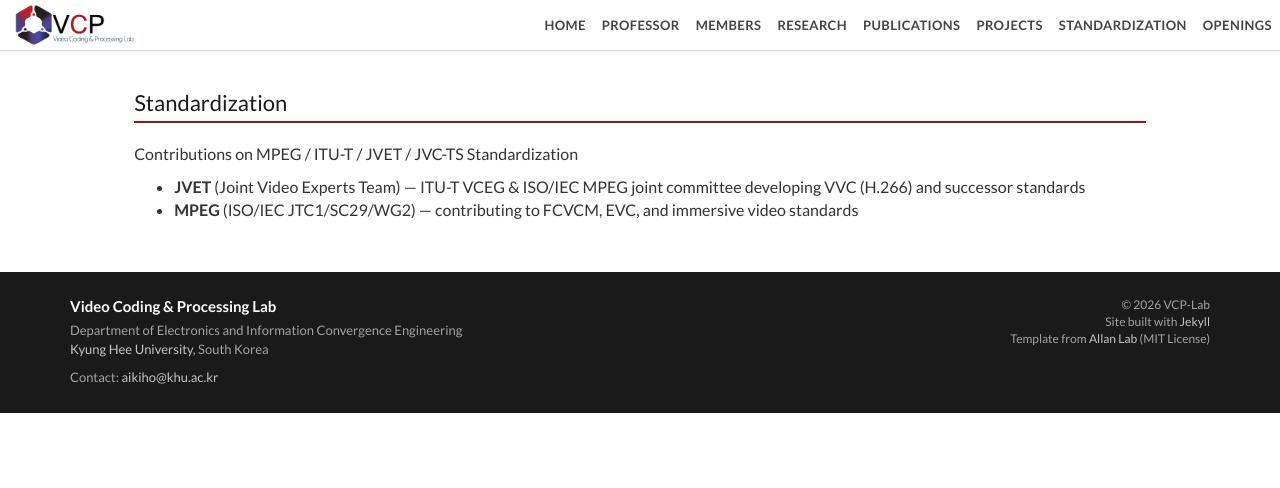
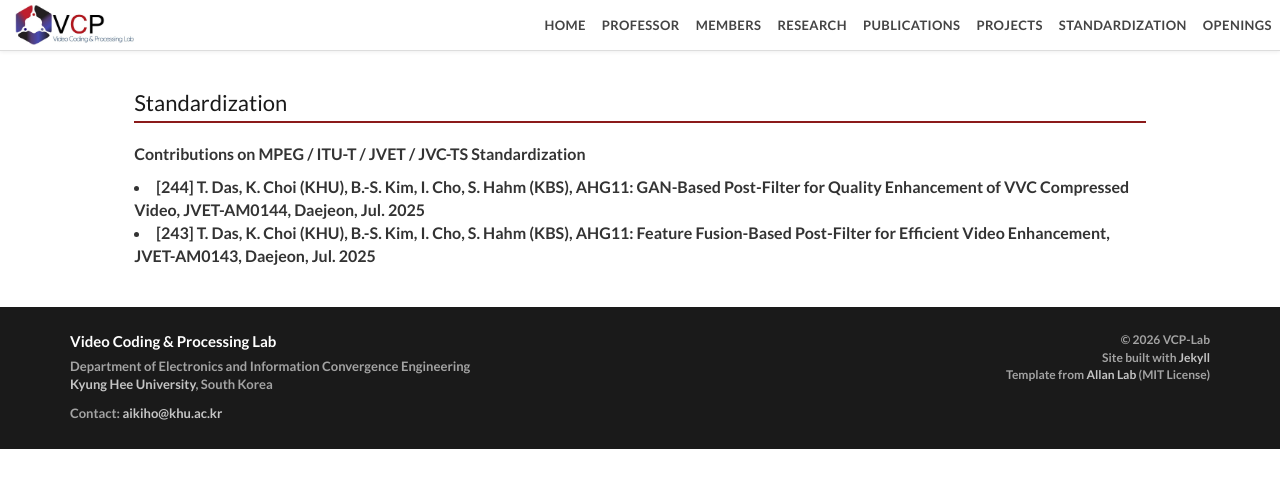
Before and after one commit to hazelran/lab_test, a Jekyll site: the page built from _pages/standardization.html, in a window 1280 px wide. Shown: the top 488 px of the page. Built offline with Jekyll 4.4.1, drawn with Linux system fonts in a browser that asks for light colours.

Commit message:
Update standardization.html

```diff
--- a/_pages/standardization.html
+++ b/_pages/standardization.html
@@ -7,10 +7,8 @@ permalink: /standardization/
 <div class="col-sm-10 col-sm-offset-1">
   <h2 class="section-heading">Standardization</h2>
 
-  <p>Contributions on MPEG / ITU-T / JVET / JVC-TS Standardization</p>
+  <p><strong>Contributions on MPEG / ITU-T / JVET / JVC-TS Standardization<strong></p>
 
-  <ul>
-    <li><strong>JVET</strong> (Joint Video Experts Team) — ITU-T VCEG &amp; ISO/IEC MPEG joint committee developing VVC (H.266) and successor standards</li>
-    <li><strong>MPEG</strong> (ISO/IEC JTC1/SC29/WG2) — contributing to FCVCM, EVC, and immersive video standards</li>
-  </ul>
+  <li>[244] T. Das, K. Choi (KHU), B.-S. Kim, I. Cho, S. Hahm (KBS), AHG11: GAN-Based Post-Filter for Quality Enhancement of VVC Compressed Video, JVET-AM0144, Daejeon, Jul. 2025 </li>
+  <li>[243] T. Das, K. Choi (KHU), B.-S. Kim, I. Cho, S. Hahm (KBS), AHG11: Feature Fusion-Based Post-Filter for Efficient Video Enhancement, JVET-AM0143, Daejeon, Jul. 2025 </li>
 </div>
```
